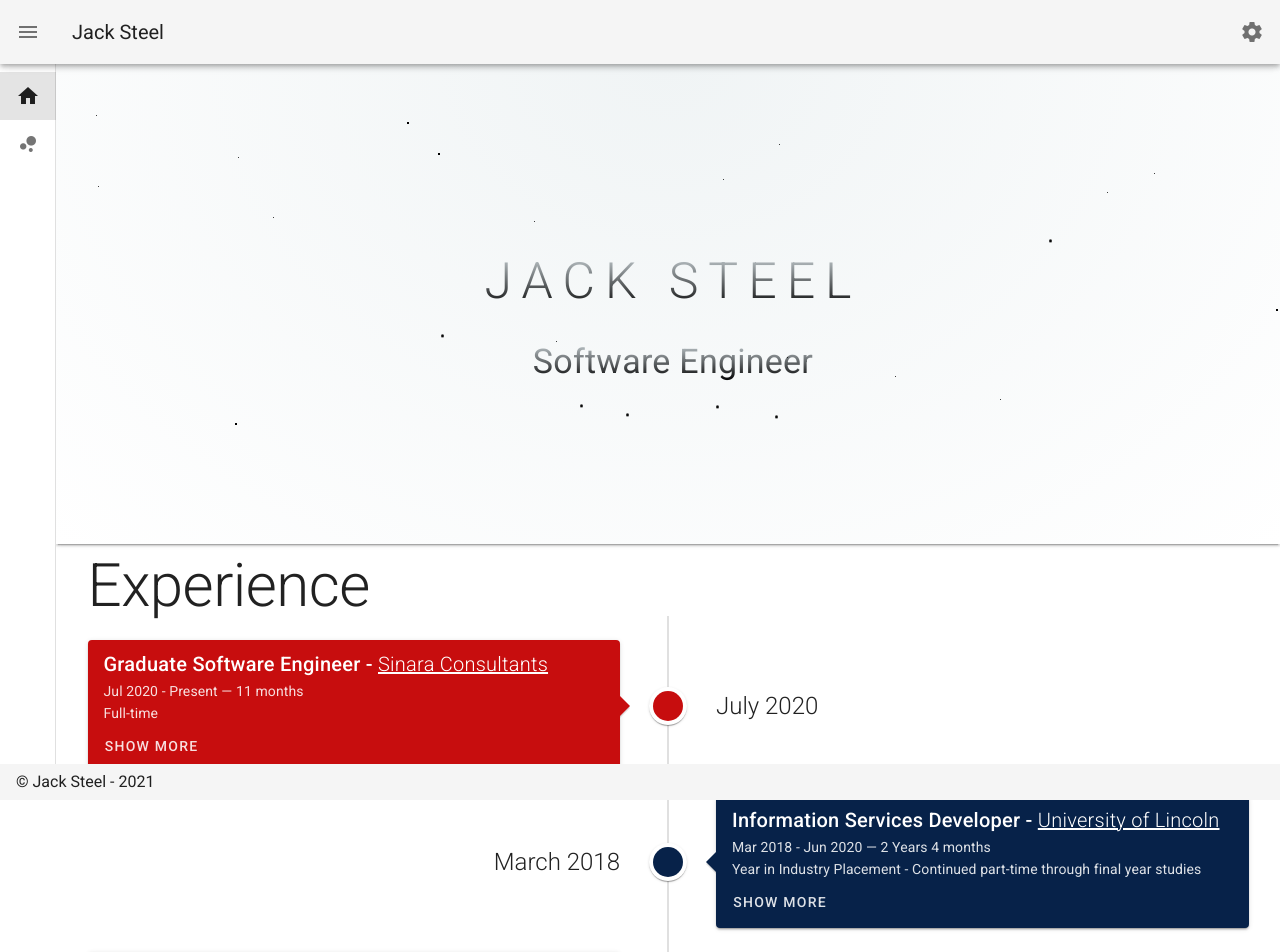
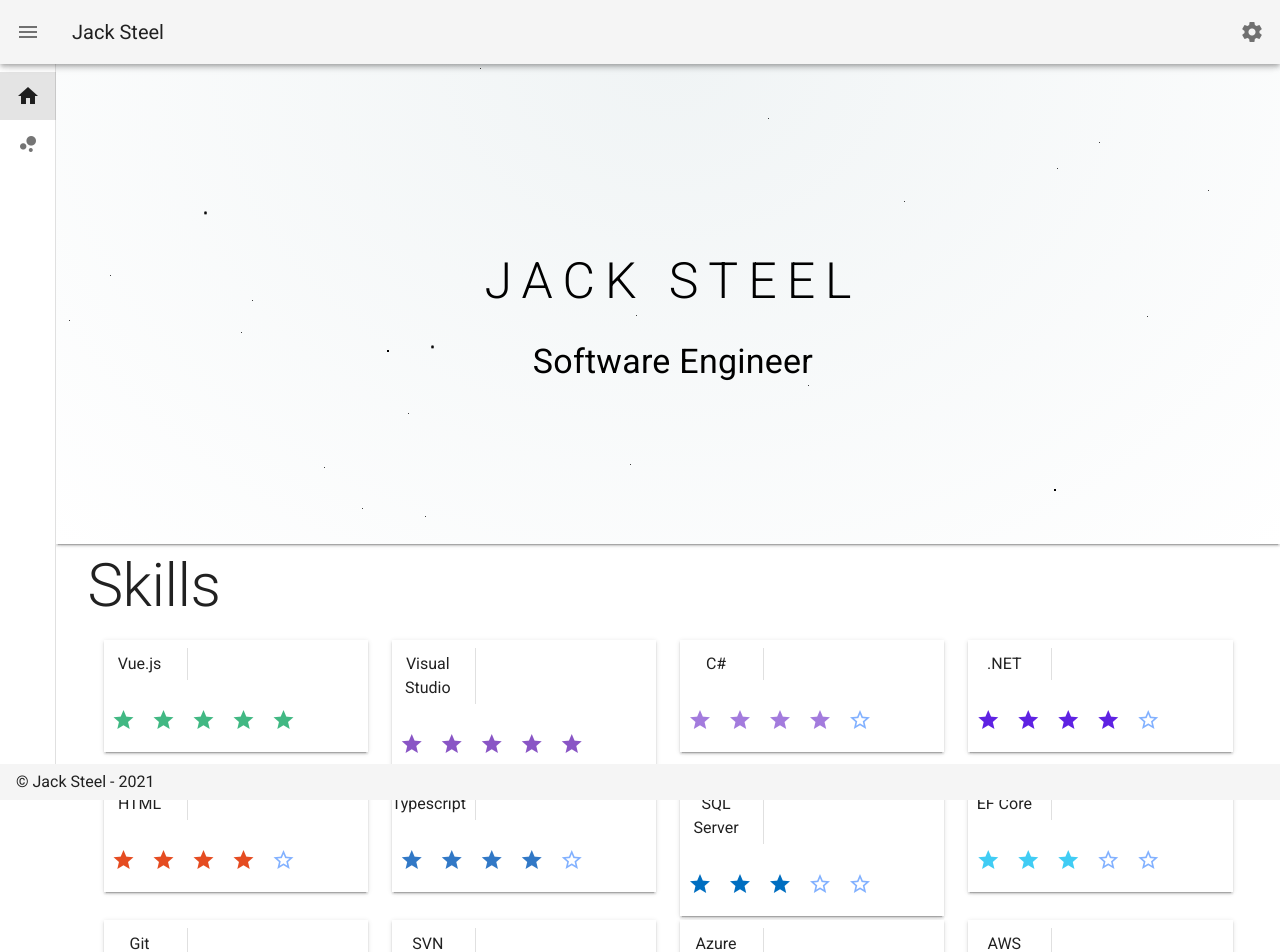
Before and after one commit to JackSteel97/PersonalSite, a Nuxt app: page / in a window 1280 px wide. Shown: the top 952 px of the page. Built offline with nearby package versions, Linux system fonts and the light colour scheme.

Commit message:
adds start of skills

```diff
--- a/assets/starfield/starfield-light.scss
+++ b/assets/starfield/starfield-light.scss
@@ -33,10 +33,4 @@ $shadows-big: multiple-box-shadow(100, '#000');
 
   #title {
     color: #000;
-    span {
-      background-clip: text;
-      background: -webkit-linear-gradient(#CFD8DC, black);
-      -webkit-background-clip: text;
-      color: transparent;
-    }
   }
--- /dev/null
+++ b/components/skills/skill.vue
@@ -0,0 +1,32 @@
+<template>
+<v-sheet elevation="2">
+    <v-row align="center">
+        <v-col cols="4" class="text-center">
+            {{skill.name}}
+        </v-col>
+        <v-divider class="my-2" vertical inset />
+        <v-col>
+            <v-rating
+                :color="skill.color"
+                :empty-icon="$mdiStarOutline"
+                :full-icon="$mdiStar"
+                length="5"
+                readonly
+                :value="skill.rating">
+            </v-rating>
+        </v-col>
+    </v-row>
+</v-sheet>
+</template>
+
+
+<script lang="ts">
+import Vue, {PropType} from 'vue';
+import Skill from '~/models/skills/Skill';
+
+export default Vue.extend({
+    props:{
+        skill: {type: Object as PropType<Skill>}
+    }
+});
+</script>
--- /dev/null
+++ b/components/skills/skills.vue
@@ -0,0 +1,35 @@
+<template>
+    <v-row class="pa-4">
+        <v-col cols="3" class="mt-1" v-for="skill in skillItems" :key="skill.name">
+            <skill :skill="skill" />
+        </v-col>
+    </v-row>
+</template>
+
+<script lang="ts">
+import Vue from 'vue'
+import Skill from '~/models/skills/Skill';
+import skill from './skill.vue';
+
+export default Vue.extend({
+  components: { skill },
+    data: () =>{
+        return {
+            skillItems: [
+                new Skill("Vue.js", "#41B883", 5),
+                new Skill("Visual Studio", "#8955C5", 5),
+                new Skill("C#", "#A37BDD", 4),
+                new Skill(".NET", "#5E22E3", 4),
+                new Skill("HTML", "#E54C21", 4),
+                new Skill("Typescript", "#3178C6", 4),
+                new Skill("SQL Server", "#006EC0", 3),
+                new Skill("EF Core", "#40CCF4", 3),
+                new Skill("Git", "#F26248", 3),
+                new Skill("SVN", "#819DCA", 3),
+                new Skill("Azure", "#008AD7", 2),
+                new Skill("AWS", "#FF9900", 1),
+            ]
+        }
+    }
+})
+</script>
--- /dev/null
+++ b/models/skills/Skill.ts
@@ -0,0 +1,11 @@
+export default class Skill{
+    public name:string;
+    public color: string;
+    public rating: number;
+
+    constructor(name: string, color: string, rating: number){
+        this.name = name;
+        this.color = color;
+        this.rating = rating;
+    }
+}
--- a/pages/index.vue
+++ b/pages/index.vue
@@ -4,6 +4,11 @@
     <starfield-light class="elevation-2" title="JACK STEEL" subtitle="Software Engineer" v-show="!$vuetify.theme.dark" />
     <starfield-dark class="elevation-2" title="JACK STEEL" subtitle="Software Engineer" v-show="$vuetify.theme.dark" />
   </div>
+
+  <v-container>
+    <h2 class="text-h2 mb-4">Skills</h2>
+    <skills />
+  </v-container>
 
   <v-container>
     <h2 class="text-h2">Experience</h2>
@@ -15,9 +20,10 @@
 <script>
 import Vue from 'vue';
 import experience from '~/components/experience/experience.vue';
+import Skills from '~/components/skills/skills.vue';
 
 export default Vue.extend({
-  components: { experience },
+  components: { experience, Skills },
   computed:{
     isDarkMode(){
       return this.$vuetify.theme.dark;
```
